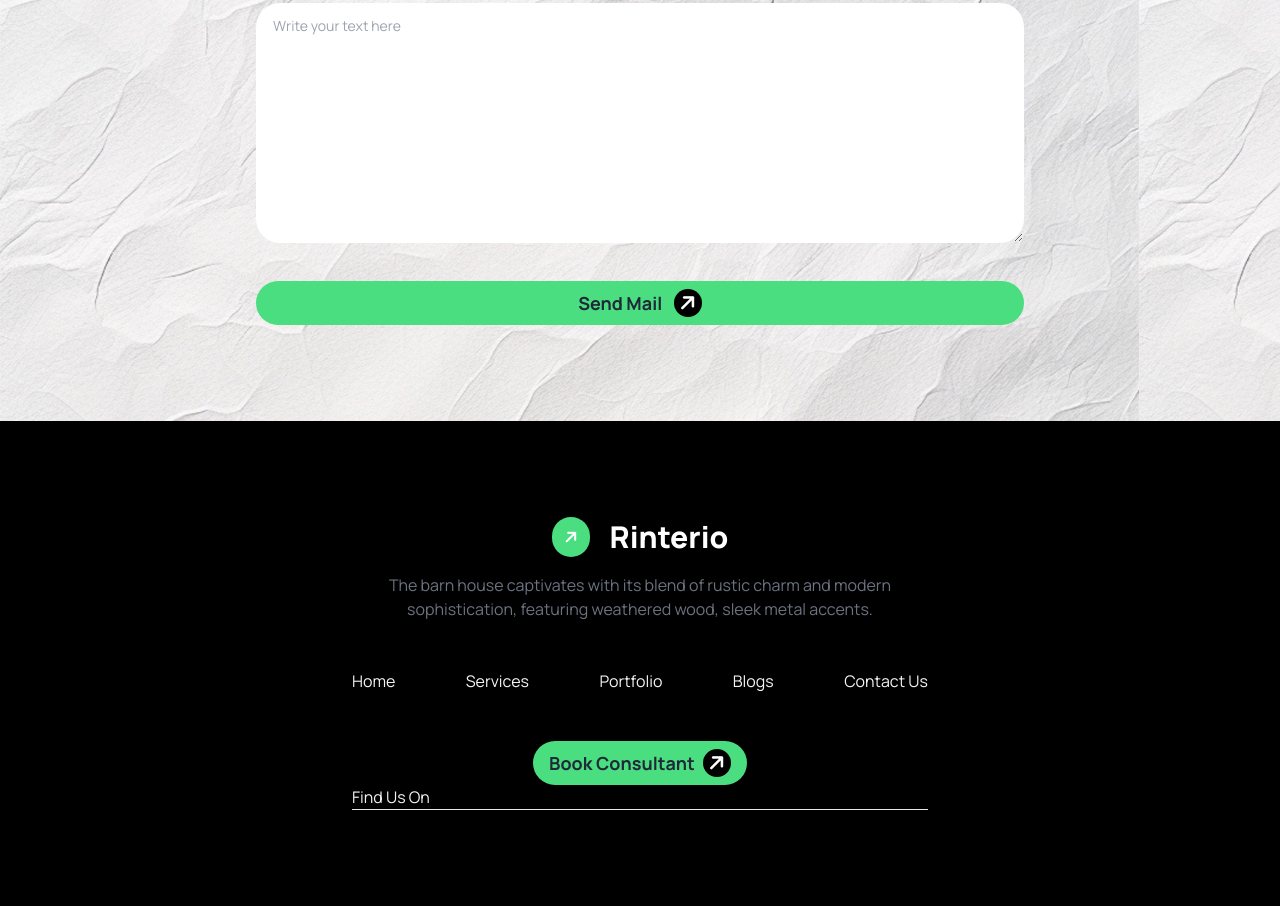
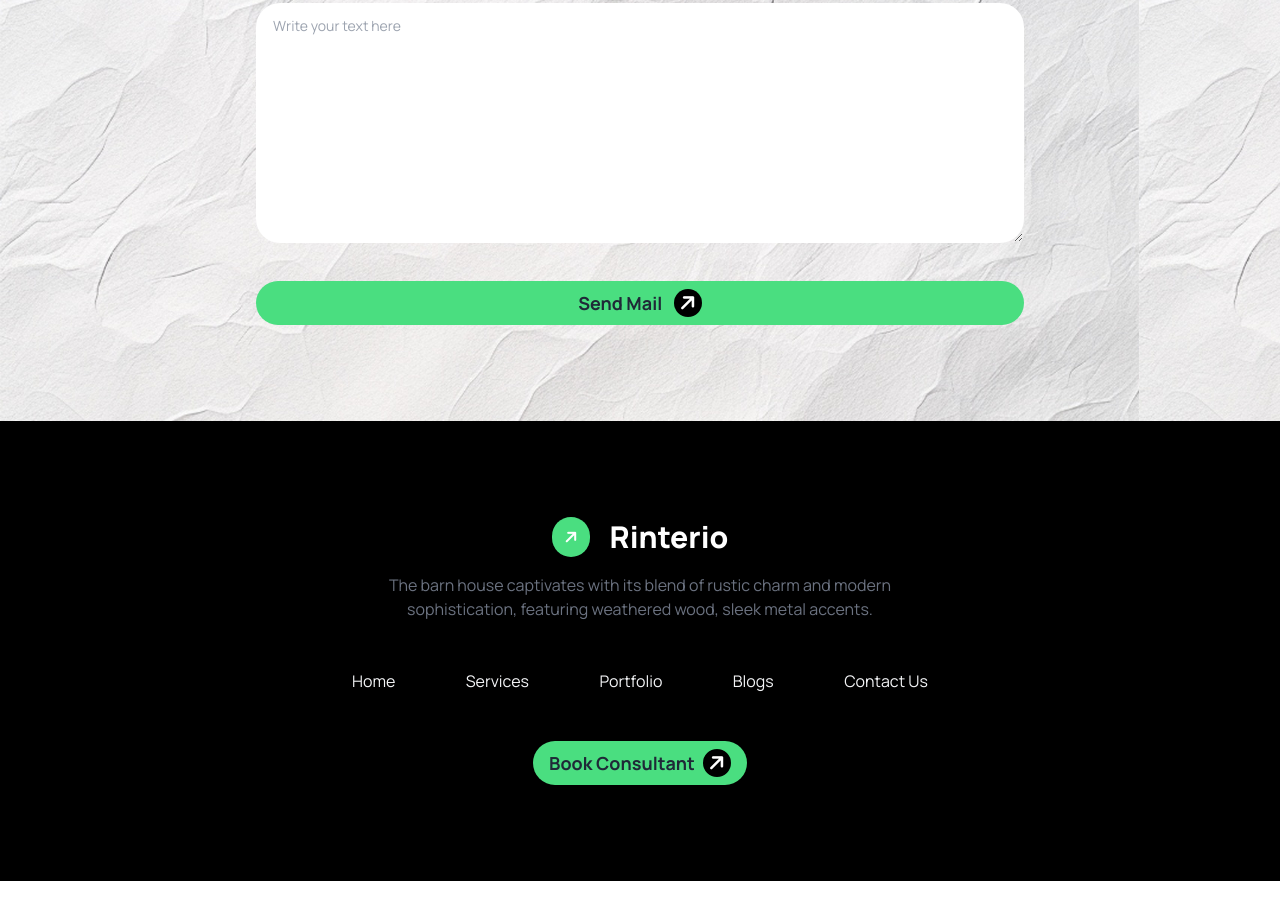
Before and after one commit to MD-HAMIDUL-ISLAM/Assignment03, a plain HTML site: page index.html in a window 1280 px wide. Shown: the part 3584-4490 px from the top of the page. After the commit the page ends 4465 px from the top, so only its background shows below. Drawn offline with nearby package versions, Linux system fonts and the light colour scheme.

Commit message:
another correction applied

```diff
--- a/index.html
+++ b/index.html
@@ -332,9 +332,9 @@
                         class="fa-solid fa-arrow-right bg-black w-7 h-7 rounded-full -rotate-45 text-xl text-center items-center  text-white ml-2"></i>
                 </button>
             </div>
-            <!-- My own part for challenge mark -->
+            <!-- My own part for challenge mark
             <h3 class="text-gray-100">Find Us On</h3>
-         <hr class="text-gray-100">
+         <hr class="text-gray-100"> -->
 
         </div>
 
```
